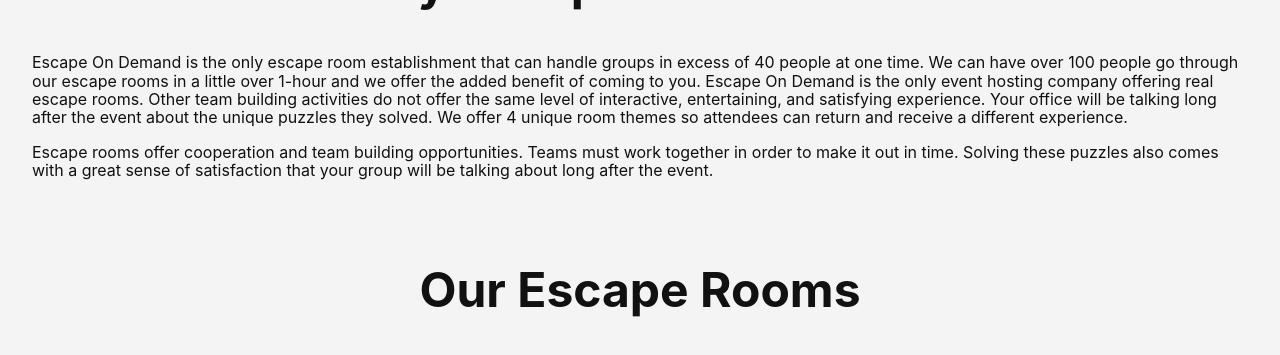
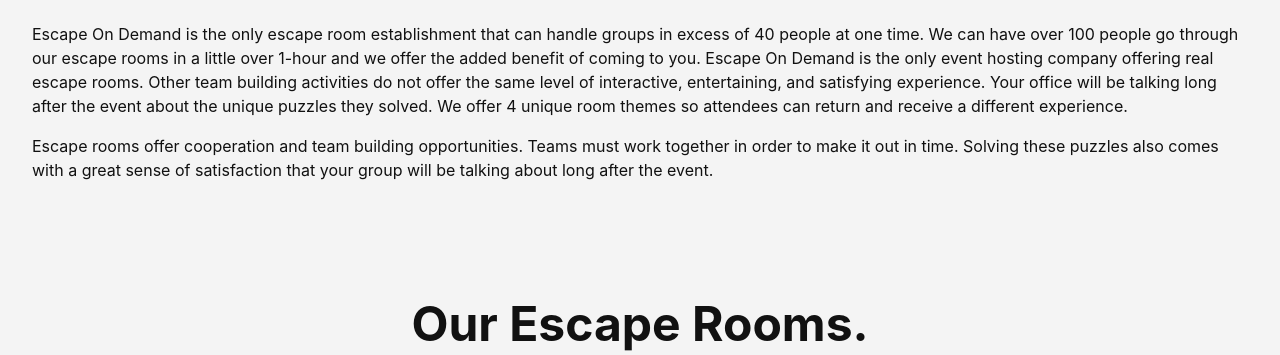
Before and after one commit to EscapeOnDemand/escapeondemand.github.io, a Jekyll site: the page built from _pages/index.html, in a window 1280 px wide and 900 px high, scrolled down 1227 px, cut to the strip 0-355 px from the top of the window. Built offline with Jekyll 4.4.1, drawn with Linux system fonts in a browser that asks for light colours.

Commit message:
Update copy line heights

```diff
--- a/_includes/definition.html
+++ b/_includes/definition.html
@@ -1,5 +1,6 @@
-<div class="container-fluid pv4">
-  <h2 class="f1 lh-title tc">What is an Escape Room?</h2>
+<div class="container-fluid pt4 pb5">
+  <h2 class="f1 lh-title mt0 tc">What is an Escape Room?</h2>
+  <div class="lh-copy">
     <p>An escape room is a physical adventure game in which players solve a series of puzzles using clues, hints, and strategy to complete the objectives at hand. Players are given a 60 minute time limit to unveil the secret plot and escape. All information needed to solve the room is found within and can be inferred with logic and deductions. Teams must work together and bounce ideas off each other if they want to make it out in time.</p>
 
     <!--
@@ -19,3 +20,4 @@
     <p>No experience is necessary, just come with a positive mindset and be prepared to THINK OUTSIDE THE BOX!</p>
     -->
   </div>
+</div>
--- a/_includes/rooms.html
+++ b/_includes/rooms.html
@@ -1,5 +1,5 @@
 <div class="container-fluid pv4">
-  <h2 class="f1 lh-title tc mt0">Our Escape Rooms</h2>
+  <h2 class="f1 lh-title mt0 tc">Our Escape Rooms.</h2>
 
   <ul class="list pl0 row">
     {% for room in site.rooms reversed %}
--- a/_includes/why.html
+++ b/_includes/why.html
@@ -1,6 +1,7 @@
-<div class="container-fluid pv4">
-  <h2 class="f1 lh-title tc">Why Escape On Demand?</h2>
+<div class="container-fluid pt4 pb5">
+  <h2 class="f1 lh-title mt0 tc">Why Escape On Demand?</h2>
 
+  <div class="lh-copy">
     <p>Escape On Demand is the only escape room establishment that can handle groups in excess of 40 people at one time. We can have over 100 people go through our escape rooms in a little over 1-hour and we offer the added benefit of coming to you. Escape On Demand is the only event hosting company offering real escape rooms. Other team building activities do not offer the same level of interactive, entertaining, and satisfying experience. Your office will be talking long after the event about the unique puzzles they solved. We offer 4 unique room themes so attendees can return and receive a different experience.</p>
     <p>Escape rooms offer cooperation and team building opportunities. Teams must work together in order to make it out in time. Solving these puzzles also comes with a great sense of satisfaction that your group will be talking about long after the event.</p>
 
@@ -10,3 +11,4 @@
     <p>We’re proud to be collaborators, problem solvers and risk-takers. No business challenge is too big, and no customer request too small. Talk to our people — and experience firsthand their passion, curiosity and excitement about the work they get to do every single day.</p>
     -->
   </div>
+</div>
--- a/_layouts/room.html
+++ b/_layouts/room.html
@@ -11,7 +11,7 @@
   </div>
 </section>
 
-<section class="pv5">
+<section class="pt4 pb6">
   <div class="container-fluid">
     <div class="row">
       <div class="col-xs-12 col-sm-8">
```
Lines whose indentation alone changed are shown as unchanged.
